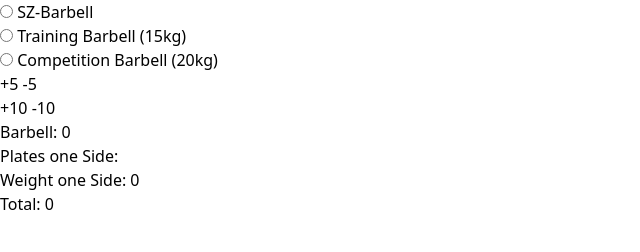
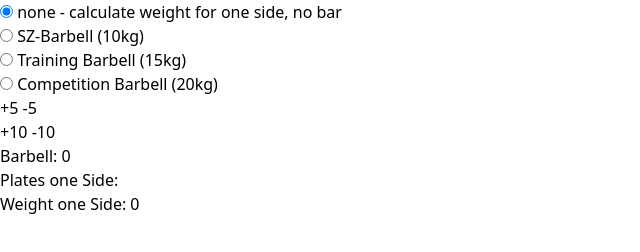
Before and after one commit to akoepcke/plateCalculator, a plain HTML site: page index.html in a window 1280 px wide. Shown: the whole page, without its empty margins (0-640 px from the left). Drawn offline with nearby package versions, Linux system fonts and the light colour scheme.

Commit message:
add empty bar

```diff
--- a/index.html
+++ b/index.html
@@ -16,8 +16,12 @@
   <body>
     <div x-data="{plates: [], bar: 0}">
       <div>
+        <input x-model="bar" type="radio" id="none" name="bar" value="0" />
+        <label for="none">none - calculate weight for one side, no bar</label
+        ><br />
+
         <input x-model="bar" type="radio" id="sz" name="bar" value="10" />
-        <label for="sz">SZ-Barbell</label><br />
+        <label for="sz">SZ-Barbell (10kg)</label><br />
 
         <input x-model="bar" type="radio" id="training" name="bar" value="15" />
         <label for="training">Training Barbell (15kg) </label><br />
@@ -48,10 +52,12 @@
           Weight one Side:
           <span x-text="calculateOneSide(plates)"></span>
         </p>
-        <p>
-          Total:
-          <span x-text="calculateTotal(bar, plates)"></span>
-        </p>
+        <template x-if="bar>0">
+          <p>
+            Total:
+            <span x-text="calculateTotal(bar, plates)"></span>
+          </p>
+        </template>
       </div>
     </div>
     <script>
@@ -72,8 +78,9 @@
       }
 
       function calculateTotal(bar, plates) {
-        return add(parseInt(bar), 2 * calculateOneSide(plates));
+        return add(parseFloat(bar), 2 * calculateOneSide(plates));
       }
+
       function add(a, b) {
         return a + b;
       }
```
